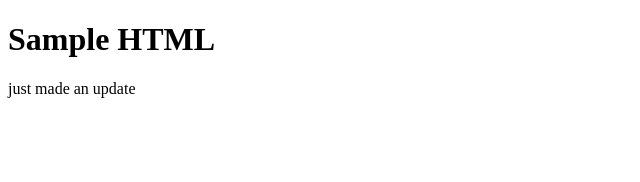
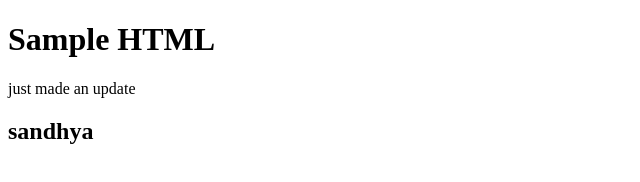
Before and after one commit to CodeCamp-Oct-2021/assignment-4-html-me-something-gsandhya2011, a website: page index.html in a window 1280 px wide. Shown: the whole page, without its empty margins (0-640 px from the left). Drawn offline with Linux system fonts and the light colour scheme.

Commit message:
udpated index.html

```diff
--- a/index.html
+++ b/index.html
@@ -6,5 +6,6 @@
       <!-- Write your HTML in this file! -->
       <h1>Sample HTML</h1>
       <p>just made an update</p>
+      <h2>sandhya</h2>
    </body>
 </html>
```
